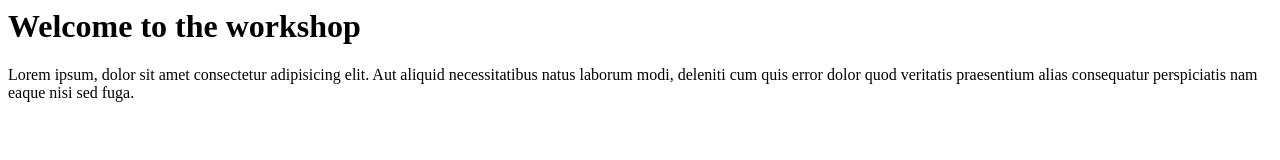
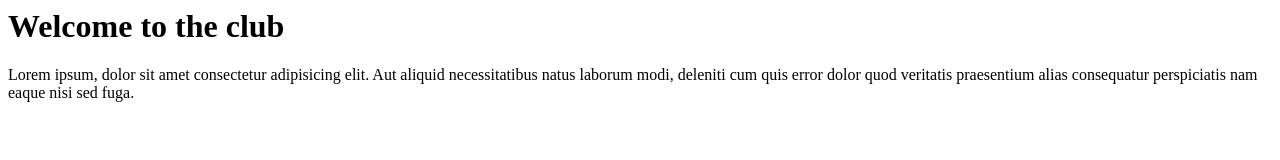
Before and after one commit to ghofranegh/kinza-ghofrane-workshop_git, a plain HTML site: page index.html in a window 1280 px wide. Drawn offline with Linux system fonts and the light colour scheme.

Commit message:
feat: mdifi2 index.html

```diff
--- a/index.html
+++ b/index.html
@@ -1,3 +1,3 @@
-<h1>Welcome to the workshop</h1>
+<h1>Welcome to the club</h1>
 
 <p>Lorem ipsum, dolor sit amet consectetur adipisicing elit. Aut aliquid necessitatibus natus laborum modi, deleniti cum quis error dolor quod veritatis praesentium alias consequatur perspiciatis nam eaque nisi sed fuga.</p>
```
